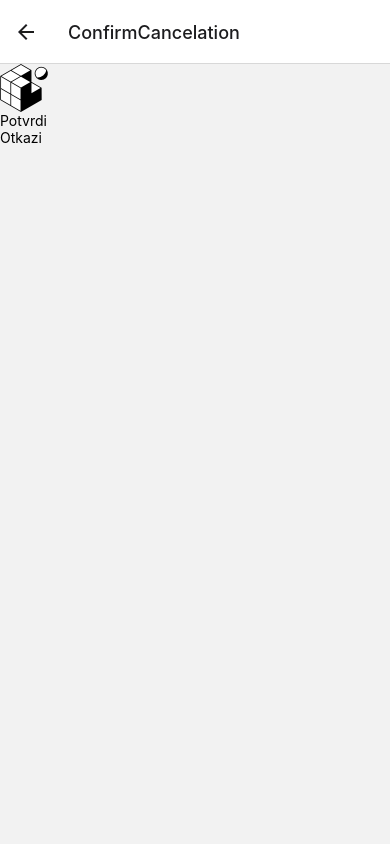
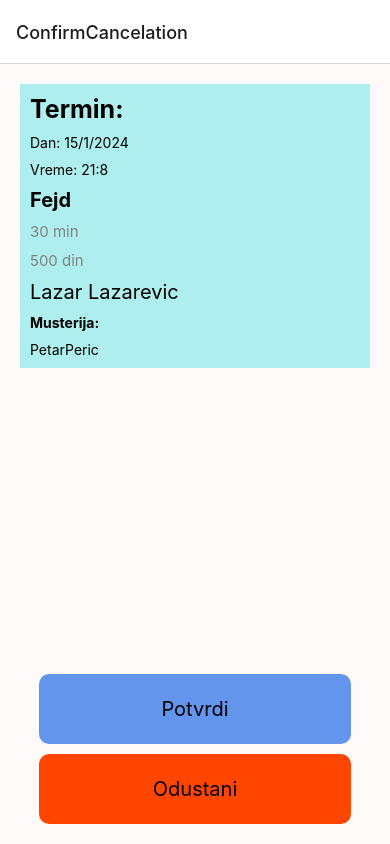
Before and after one commit to Milos1998/barber-scheduler, a React Native app: screen /ConfirmCancelation in a window 390 px wide. Built offline with nearby package versions, Linux system fonts and the light colour scheme.

Commit message:
added all end user screens

```diff
--- a/App.tsx
+++ b/App.tsx
@@ -43,7 +43,7 @@ const Stack = createNativeStackNavigator<RootStackParams>();
 export default function App() {
   return (
     <NavigationContainer>
-      <Stack.Navigator initialRouteName='ConfirmAppointment'>
+      <Stack.Navigator initialRouteName='ConfirmCancelation'>
         <Stack.Screen name="Login" component={ Login }/>
         <Stack.Screen name="NotificationScreen" component={ NotificationScreen }/>
         <Stack.Screen name="Ban" component={ Ban }/>
--- a/src/constants/Styles.ts
+++ b/src/constants/Styles.ts
@@ -63,4 +63,11 @@ export const commonStyling = StyleSheet.create({
         justifyContent: "center",
         backgroundColor: "yellow"
     },
+    leftAlignedView: {
+        flex: -1,
+        alignItems: "baseline",
+        padding: 10,
+        width: "100%",
+        gap: 10,
+    },
 });
--- a/src/screens/allert/ConfirmAllert.tsx
+++ b/src/screens/allert/ConfirmAllert.tsx
@@ -1,32 +1,28 @@
 import { NativeStackScreenProps } from '@react-navigation/native-stack';
 import React from 'react';
 import { RootStackParams } from '../../../App';
-import { Image, Pressable, Text, View } from 'react-native';
+import { Image, Pressable, ScrollView, StyleSheet, Text, View } from 'react-native';
 import { images } from '../../constants/Images';
 import { messages } from '../../constants/Messages';
+import { commonStyling } from '../../constants/Styles';
+import ButtonC from '../../components/ButtonC';
+import TimeView from '../../components/TimeView';
 
 export type ConfirmAllertProps = {};
 type Props = NativeStackScreenProps<RootStackParams, "ConfirmAllert">
 
 function ConfirmAllert(props: Props) {
     return (
-        <View>
-            <Pressable>
-                <Image source={images.backArrow}/>
-            </Pressable>
+        <View style={commonStyling.screen}>
+            <ScrollView style={commonStyling.scroll} contentContainerStyle={commonStyling.scrollInner}>
+                <View style={commonStyling.leftAlignedView}>
+                    <TimeView time={Date()}/>
+                </View>
+            </ScrollView>
 
-            <View>
-                <Text>{messages.alertWhenAvailable}</Text>
-                {/* zakazivanje */}
-            </View>
-
-            <View>
-                <Pressable>
-                    <Text>{messages.accept}</Text>
-                </Pressable>
-                <Pressable>
-                    <Text>{messages.decline}</Text>
-                </Pressable>
+            <View style={commonStyling.footer}>
+                <ButtonC label={messages.accept} styles={[commonStyling.confirmButton]}/>
+                <ButtonC label={messages.cancel} styles={[commonStyling.declineButton]}/>
             </View>
         </View>
     );
--- a/src/screens/allert/ConfirmAllertRemoval.tsx
+++ b/src/screens/allert/ConfirmAllertRemoval.tsx
@@ -1,32 +1,28 @@
 import { NativeStackScreenProps } from '@react-navigation/native-stack';
 import React from 'react';
 import { RootStackParams } from '../../../App';
-import { Image, Pressable, Text, View } from 'react-native';
+import { Image, Pressable, ScrollView, StyleSheet, Text, View } from 'react-native';
 import { images } from '../../constants/Images';
 import { messages } from '../../constants/Messages';
+import { commonStyling } from '../../constants/Styles';
+import TimeView from '../../components/TimeView';
+import ButtonC from '../../components/ButtonC';
 
 export type ConfirmAllertRemovalProps = {};
 type Props = NativeStackScreenProps<RootStackParams, "ConfirmAllertRemoval">
 
 function ConfirmAllertRemoval(props: Props) {
     return (
-        <View>
-            <Pressable>
-                <Image source={images.backArrow}/>
-            </Pressable>
+        <View style={commonStyling.screen}>
+            <ScrollView style={commonStyling.scroll} contentContainerStyle={commonStyling.scrollInner}>
+                <View style={commonStyling.leftAlignedView}>
+                    <TimeView time={Date()}/>
+                </View>
+            </ScrollView>
 
-            <View>
-                <Text>{messages.removeAllert}</Text>
-                {/* zakazivanje */}
-            </View>
-
-            <View>
-                <Pressable>
-                    <Text>{messages.accept}</Text>
-                </Pressable>
-                <Pressable>
-                    <Text>{messages.decline}</Text>
-                </Pressable>
+            <View style={commonStyling.footer}>
+                <ButtonC label={messages.accept} styles={[commonStyling.confirmButton]}/>
+                <ButtonC label={messages.cancel} styles={[commonStyling.declineButton]}/>
             </View>
         </View>
     );
--- a/src/screens/apointment/Appointments.tsx
+++ b/src/screens/apointment/Appointments.tsx
@@ -15,7 +15,7 @@ function Appointments(props: Props) {
     const renderAppointments = () => {
         return store.appointments.map((appointment, idx) => {
             return (
-                <View key={idx} style={styles.appointmentCont}>
+                <View key={idx} style={[commonStyling.leftAlignedView, styles.appointmentCont]}>
                     <AppointmentView {...appointment}/>
                     <ButtonC label={messages.decline} styles={[commonStyling.declineButton, styles.cancelButton]}/>
                 </View>
@@ -40,11 +40,7 @@ export default Appointments;
 
 const styles = StyleSheet.create({
     appointmentCont: {
-        flex: -1,
         backgroundColor: "paleturquoise",
-        padding: 10,
-        width: "100%",
-        gap: 10,
     },
     cancelButton: {
         alignSelf: "center",
--- a/src/screens/apointment/ConfirmCancelation.tsx
+++ b/src/screens/apointment/ConfirmCancelation.tsx
@@ -1,34 +1,41 @@
 import { NativeStackScreenProps } from '@react-navigation/native-stack';
 import React from 'react';
 import { RootStackParams } from '../../../App';
-import { Image, Pressable, Text, View } from 'react-native';
+import { Image, Pressable, ScrollView, StyleSheet, Text, View } from 'react-native';
 import { images } from '../../constants/Images';
 import { messages } from '../../constants/Messages';
+import ButtonC from '../../components/ButtonC';
+import { commonStyling } from '../../constants/Styles';
+import AppointmentView from '../../components/AppointmentView';
+import { Appointment, Customer, store } from '../../Store';
 
 export type ConfirmCancelationProps = {};
 type Props = NativeStackScreenProps<RootStackParams, "ConfirmCancelation">
 
 function ConfirmCancelation(props: Props) {
+    //ovo ce da se napravi u store ili nekoj logici kada se dodje na ovaj screen.
+    const appointment = new Appointment(Date(), new Customer("petar.peric@gmail.com", "Petar", "Peric", "2"), store.barbers[0], store.services[0]);
+
     return (
-        <View>
-            <Pressable>
-                <Image source={images.backArrow}/>
-            </Pressable>
+        <View style={commonStyling.screen}>
+            <ScrollView style={commonStyling.scroll} contentContainerStyle={commonStyling.scrollInner}>
+                <View style={[commonStyling.leftAlignedView, styles.appointmentCont]}>
+                        <AppointmentView {...appointment}/>
+                </View>
+            </ScrollView>
 
-            <View>
-                {/* zakazivanje */}
-            </View>
-
-            <View>
-                <Pressable>
-                    <Text>{messages.accept}</Text>
-                </Pressable>
-                <Pressable>
-                    <Text>{messages.decline}</Text>
-                </Pressable>
+            <View style={commonStyling.footer}>
+                <ButtonC label={messages.accept} styles={[commonStyling.confirmButton]}/>
+                <ButtonC label={messages.cancel} styles={[commonStyling.declineButton]}/>
             </View>
         </View>
     );
 }
 
 export default ConfirmCancelation;
+
+const styles = StyleSheet.create({
+    appointmentCont: {
+        backgroundColor: "paleturquoise",
+    },
+});
--- a/src/screens/serviceScreens/ConfirmAppointment.tsx
+++ b/src/screens/serviceScreens/ConfirmAppointment.tsx
@@ -18,7 +18,7 @@ function ConfirmAppointment(props: Props) {
     return (
         <View style={commonStyling.screen}>
             <ScrollView style={commonStyling.scroll} contentContainerStyle={commonStyling.scrollInner}>
-                <View style={styles.appointmentCont}>
+                <View style={[commonStyling.leftAlignedView, styles.appointmentCont]}>
                         <AppointmentView {...appointment}/>
                 </View>
             </ScrollView>
@@ -35,10 +35,6 @@ export default ConfirmAppointment;
 
 const styles = StyleSheet.create({
     appointmentCont: {
-        flex: -1,
         backgroundColor: "paleturquoise",
-        padding: 10,
-        width: "100%",
-        gap: 10,
     },
 });
```
